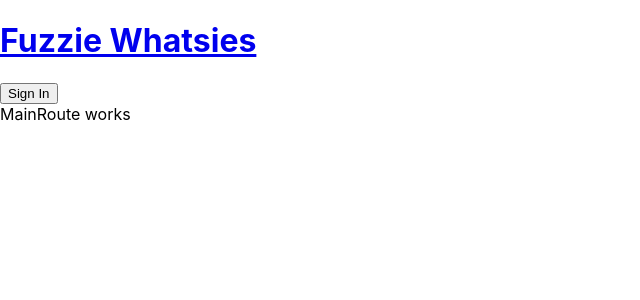
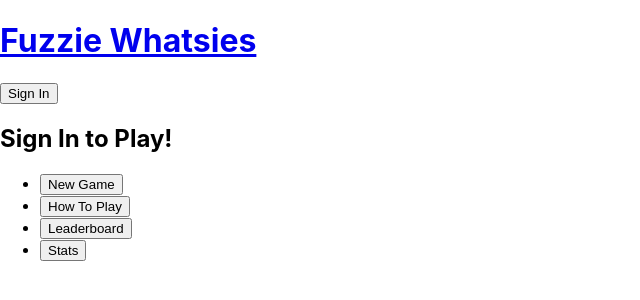
Before and after one commit to brwhitsett/FuzzyWhatzies_frontend_REACT, a React (Create React App) app: page / in a window 1280 px wide. Shown: the top 300 px of the page, without its empty margins (0-640 px from the left). Built offline with nearby package versions, Linux system fonts and the light colour scheme; no server answers.

Commit message:
how to and main route components

```diff
--- a/src/components/MainRoute.tsx
+++ b/src/components/MainRoute.tsx
@@ -1,7 +1,34 @@
 import "./MainRoute.css";
+import AuthContext from "../context/AuthContext";
+import { useContext } from "react";
+import { useNavigate } from "react-router-dom";
 
 const MainRoute = () => {
-  return <div className="MainRoute">MainRoute works</div>;
+  const { user } = useContext(AuthContext);
+  const navigate = useNavigate();
+  return (
+    <div className="MainRoute">
+      {user ? (
+        <h2>Welcome Back, {user?.displayName}!</h2>
+      ) : (
+        <h2>Sign In to Play!</h2>
+      )}
+      <ul>
+        <li>
+          <button onClick={() => navigate("/game")}>New Game</button>
+        </li>
+        <li>
+          <button onClick={() => navigate("/howto")}>How To Play</button>
+        </li>
+        <li>
+          <button onClick={() => navigate("/leaderboard")}>Leaderboard</button>
+        </li>
+        <li>
+          <button onClick={() => navigate("/stats")}>Stats</button>
+        </li>
+      </ul>
+    </div>
+  );
 };
 
 export default MainRoute;
```
Also changed, not shown: src/components/HowTo.tsx (added, +26 -0 lines), src/components/HowTo.css (added).
